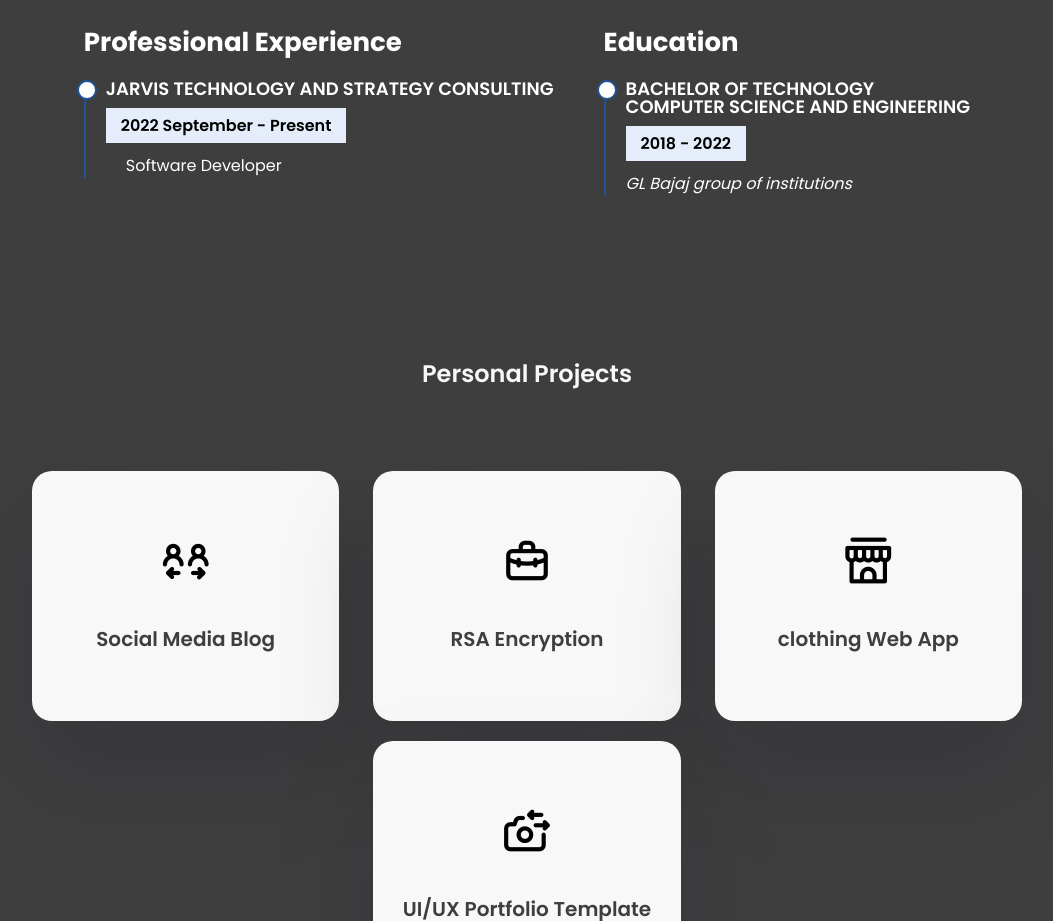
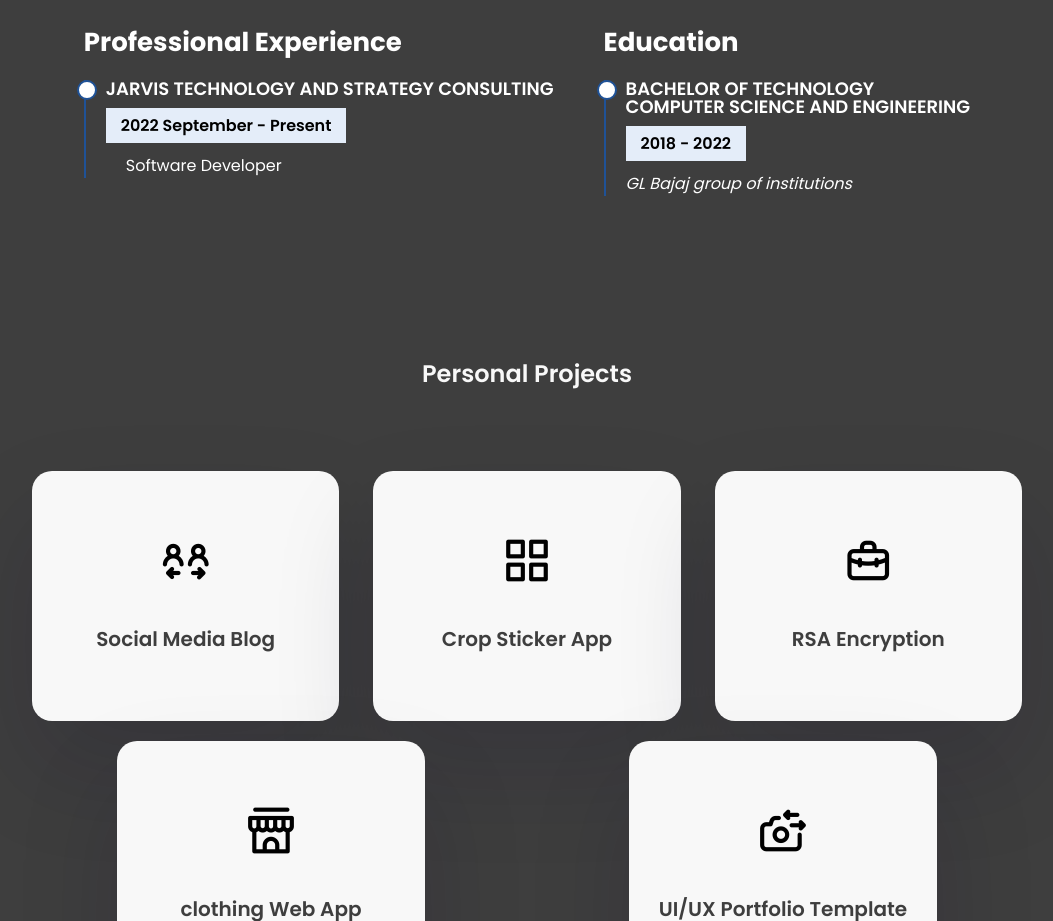
Before and after one commit to dhawalr40/portfolio_v2, a plain HTML site: page index.html in a window 1280 px wide. Shown: the part 1548-2469 px from the top of the page, without its empty margins (113-1166 px from the left). Drawn offline with nearby package versions, Linux system fonts and the light colour scheme.

```diff
--- a/index.html
+++ b/index.html
@@ -116,6 +116,7 @@
                                 <h3>Frontend</h3>
                             </div>
                             <div class="skills-list">
+                                <span>React-Native</span>
                                 <span>React</span>
                                 <span>Angular</span>
                                 <span>Cache</span>
@@ -213,6 +214,10 @@
                         <i class="uil uil-social-distancing"></i>
                          <h3 class="project-headers"><a class="links" href="https://github.com/dhawalr40/blog" target="_blank">Social Media Blog</a></h3>
                      </div>
+                     <div class="project-box" onclick="getProjectUrl(5)">
+                        <i class="uil uil-apps"></i>
+                         <h3 class="project-headers"><a class="links" href="https://github.com/dhawalr40/crop-sticker-app" target="_blank">Crop Sticker App</a></h3>
+                     </div>
                     <div class="project-box" onclick="getProjectUrl(2)">
                        <i class="uil uil-briefcase-alt"></i>
                         <h3 class="project-headers"><a class="links" href="https://github.com/dhawalr40/RSA-encryption" target="_blank">RSA Encryption</a></h3>
--- a/src/script.js
+++ b/src/script.js
@@ -19,6 +19,8 @@ function myMenuFunction(){
       case 3: window.open("https://github.com/dhawalr40/clothing-web-app-react");
               break;
       case 4: window.open("https://github.com/dhawalr40/portfolio");
+              break;
+      case 5: window.open("https://github.com/dhawalr40/crop-sticker-app")
               break;
       default: window.open("https://github.com/dhawalr40/");
     }
```
Also changed, not shown: package-lock.json (added).
